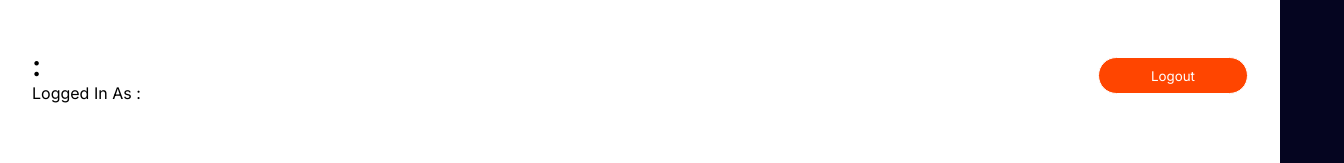
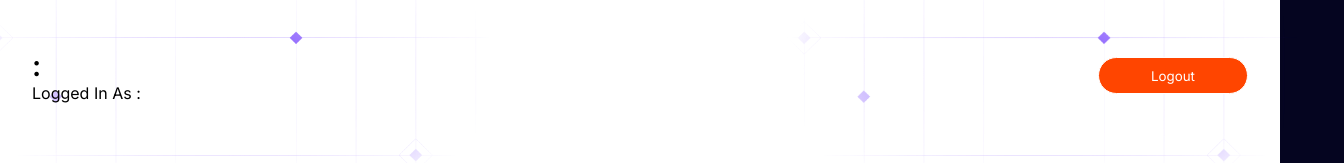
Before and after one commit to sachinjha03/faulath, a Next.js app: page /data in a window 1280 px wide. Shown: the top 163 px of the page, 1344 px wide, since content can reach past the window. Built offline with nearby package versions, Linux system fonts and the light colour scheme.

Commit message:
bug fixing

```diff
--- a/app/bia-data/page.jsx
+++ b/app/bia-data/page.jsx
@@ -499,6 +499,8 @@ export default function Page() {
 
   return (
     <div className={styles.dataPage}>
+      <img src="Line.png" alt="" className={styles.topLine} />
+      <img src="Line.png" alt="" className={styles.bottomLine} />
     {notificationScreen && <div className={styles.notificationScreen}>
         <div className={styles.notificationBox}>
           <CloseIcon className={styles.notificationScreenCloseIcon} onClick={() => { setNotificationScreen(false) }} />
--- a/app/components/Navbar.jsx
+++ b/app/components/Navbar.jsx
@@ -19,7 +19,7 @@ export default function Navbar() {
           <MenuIcon className={styles.menuIcon} onClick={showMenu} />
         )}
         {displayMenu && <a href="#">Home</a>}
-        {displayMenu && <a href="#">About</a>}
+        {/* {displayMenu && <a href="#">About</a>} */}
       </div>
       <div className={styles.navbarRight}>
         <Link href="/signup" className={`flex-btn btn-a filled-btn ${styles.flexBtn} ${styles.btnA} ${styles.filledBtn}`}>
--- a/app/data/page.jsx
+++ b/app/data/page.jsx
@@ -625,6 +625,8 @@ export default function Page() {
 
   return (
     <div className={styles.dataPage}>
+      <img src="Line.png" alt="" className={styles.topLine} />
+      <img src="Line.png" alt="" className={styles.bottomLine} />
       {notificationScreen && <div className={styles.notificationScreen}>
         <div className={styles.notificationBox}>
           <CloseIcon className={styles.notificationScreenCloseIcon} onClick={() => { setNotificationScreen(false) }} />
--- a/app/data/page.module.css
+++ b/app/data/page.module.css
@@ -6,6 +6,20 @@
   display: flex;
   flex-direction: column;
   gap: 2rem;
+}
+.topLine{
+  position: absolute;
+  top: -10%;
+  left: -5%;
+  width: 600px;
+  /* height: 400px; */
+}
+.bottomLine{
+  position: absolute;
+  top: -10%;
+  z-index: 1;
+  right: -5%;
+  width: 600px;
 }
 .notificationScreen{
   position: fixed;
@@ -137,6 +151,7 @@
   justify-content: space-between;
   align-items: center;
   gap: 2rem;
+  z-index: 10;
 }
 .dataPageTopRight {
   display: flex;
```
